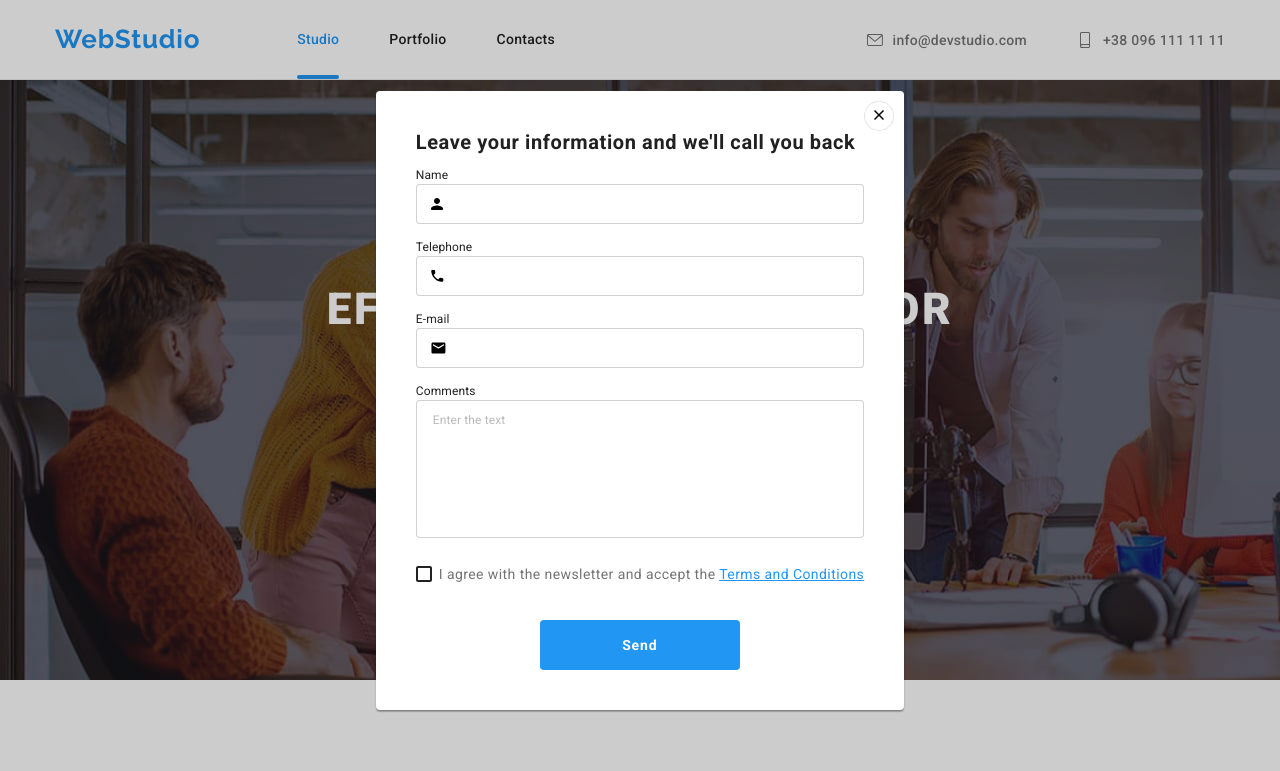
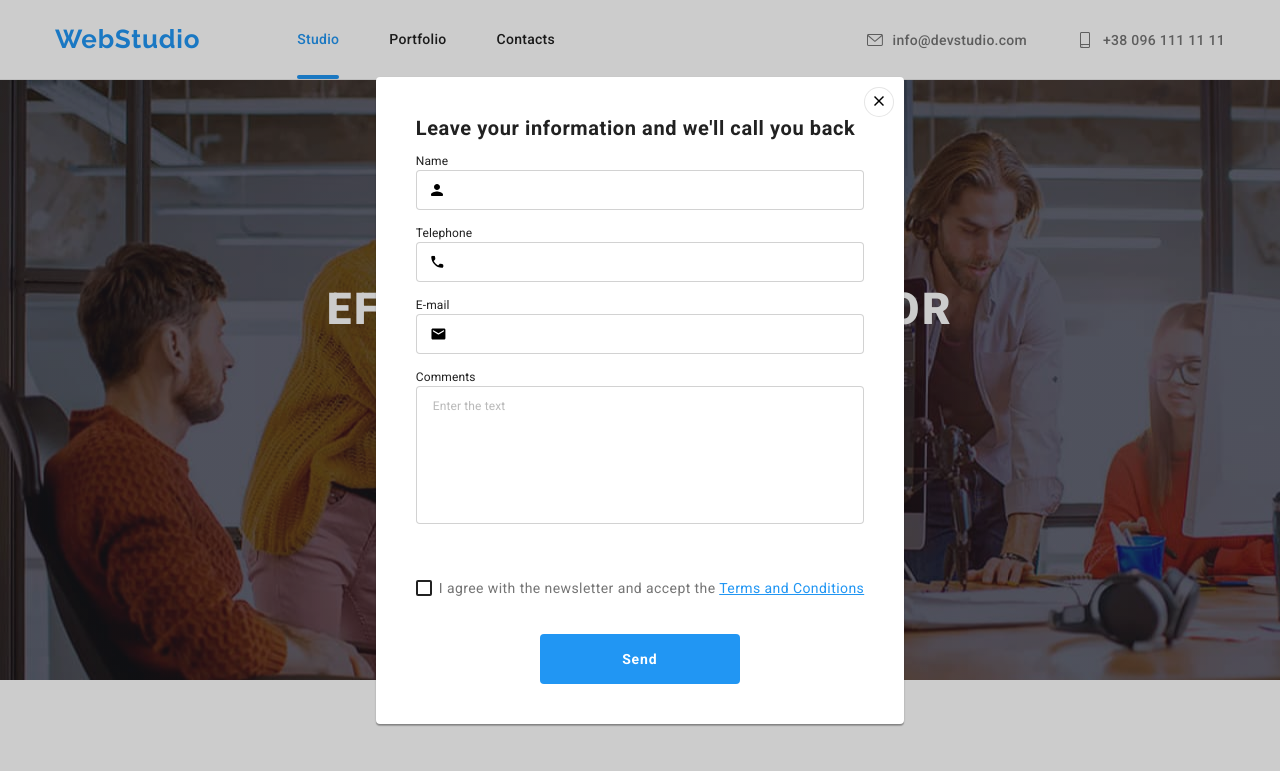
Before and after one commit to andangelina/goit-markup-hw-07, a plain HTML site: page index.html in a window 1280 px wide. Both pictures are taken after a click on the button "Request Our Service". Shown: the top 771 px of the page. Drawn offline with nearby package versions, Linux system fonts and the light colour scheme; files that its build step writes are made by us from their sources.

Commit message:
Update index.html

```diff
--- a/index.html
+++ b/index.html
@@ -470,12 +470,12 @@
           </svg>
          </label>
         </div>
-
+        <div class="modal-wrapper">
         <label class="modal-wrapper__label">
         <span class="modal-wrapper__text">Comments</span>
         <textarea class="modal-textarea modal-text" id="textarea-placeholder" name="Comments" rows="7" placeholder="Enter the text"></textarea>
         </label>
-    <div>
+      </div>
     <label class="agree-check">
     <input type="checkbox" class="checkmark" name="agreement" value="agree" />
       <svg class="agree-check__icon" width="16" height="16">
@@ -486,7 +486,6 @@
       <a class="link agree-check__link" href="#" class="terms">Terms and Conditions </a>
     </span>
     </label>
-    </div>
     <button class="button form__button" type="submit">Send</button>
     </form>
   </div>
```
